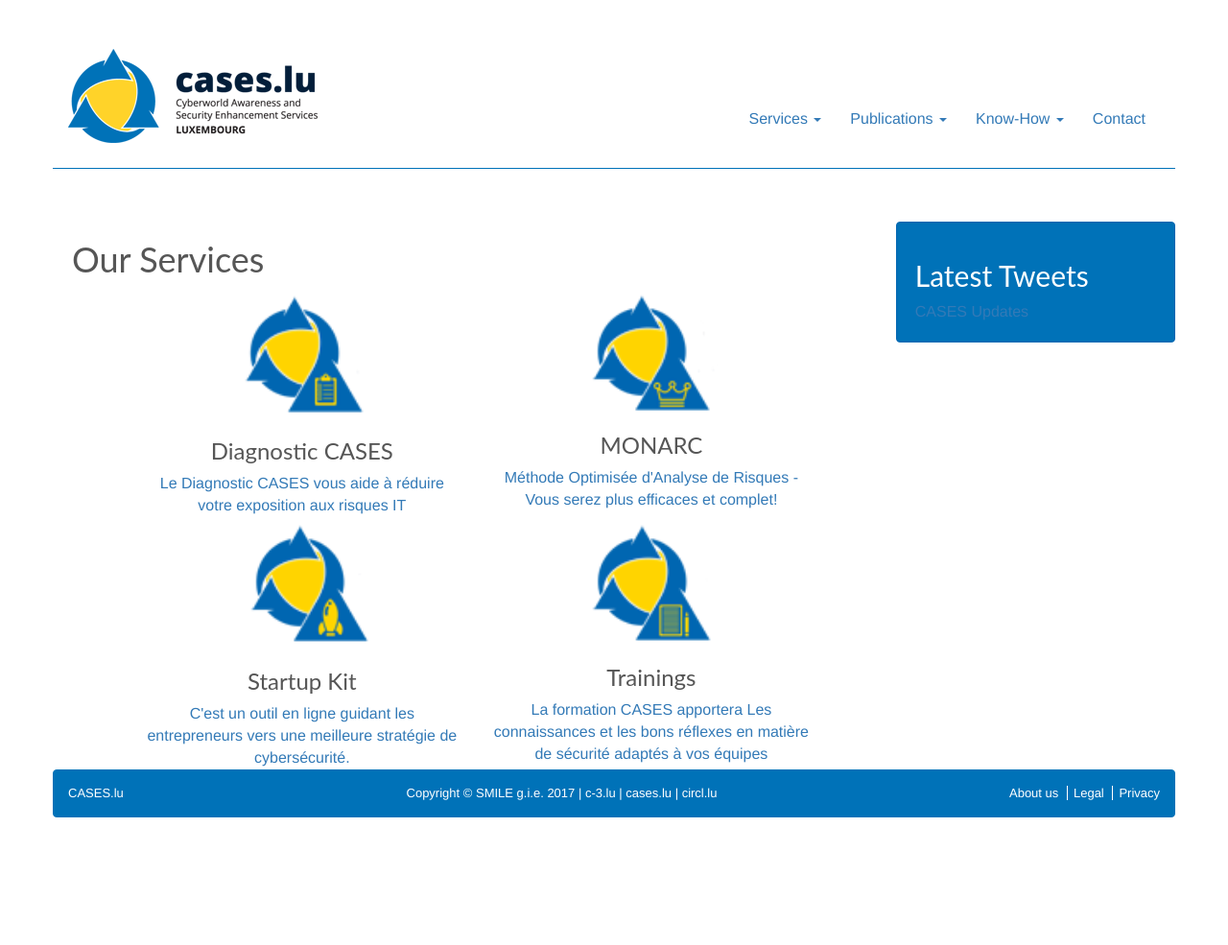
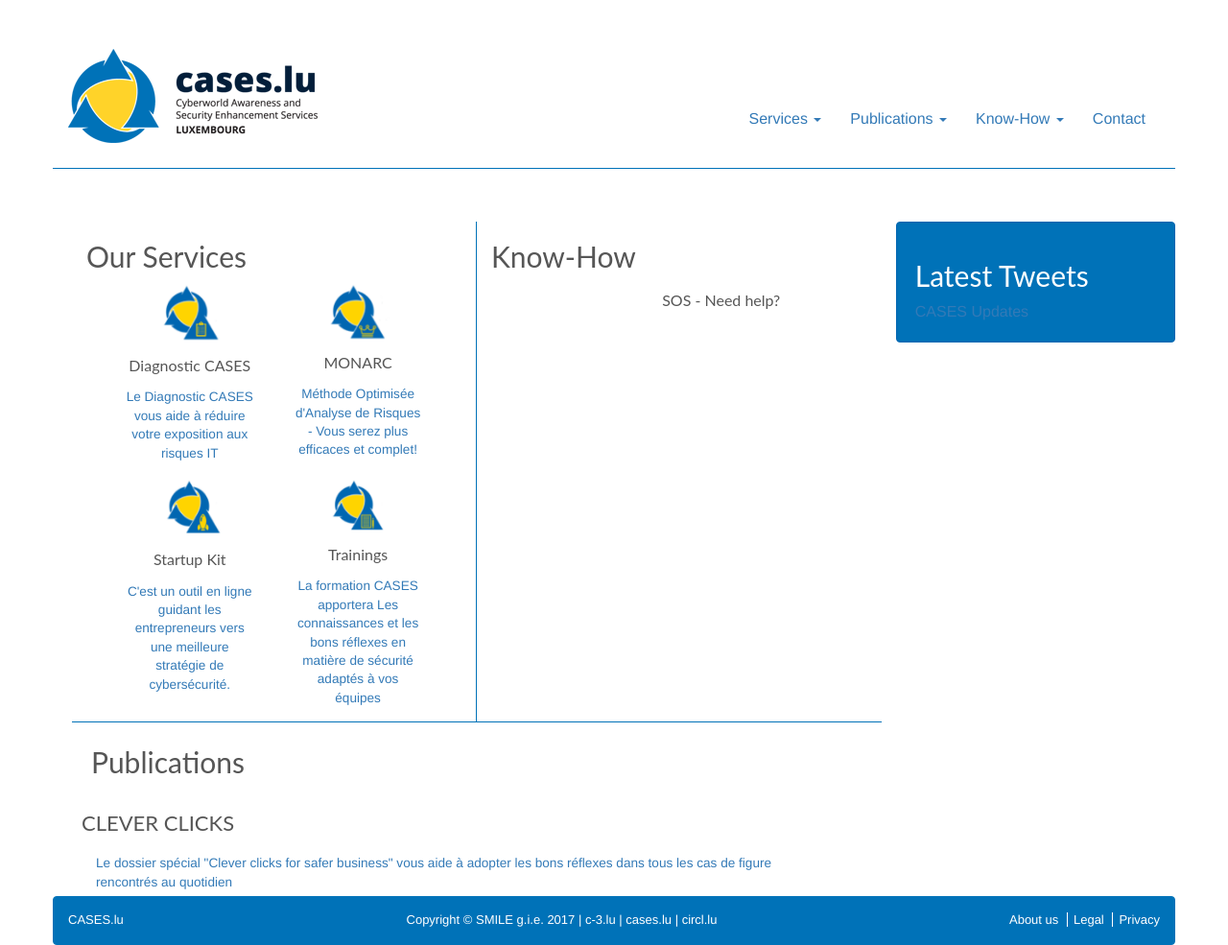
Before and after one commit to NC3-LU/cases_web, a Jekyll site: the page built from index.md, in a window 1280 px wide. Shown: the whole page at 96% size. Built offline with Jekyll 4.4.1, drawn with Linux system fonts in a browser that asks for light colours; comment, search, counter and statistics services are not loaded; before the commit the page ends 900 px from its top, so only the background shows below that.

Commit message:
added publications to home page and short tag to publications

```diff
--- a/_layouts/home.html
+++ b/_layouts/home.html
@@ -2,11 +2,13 @@
 layout: default
 ---
 
-<div class="row-fluid row-fluid--padding">
+<div class="row-fluid row-fluid--padding ">
 <div class="col-md-9">
 
+  <div class="col-md-6 col-delimiter">
+
     <div class="row-fluid">
-    <h1>Our Services</h1>
+    <h2>Our Services</h2>
     {% if site.services %}
     <div class="text-center">
     {% assign counter=false %}
@@ -16,14 +18,14 @@
           <div class="col-md-1">
           </div>
           {% endif %}
-          <a href="{{ service.url }}" alt="{{ service.title }}">
+          <a href="{{ service.url }}" alt="{{ service.title | escape }}">
           <div class="col-md-5">
               {% if service.logo %}
-                  <img src="{{ service.logo }}" alt="{{ service.title }}" /><br>
+                  <img src="{{ service.logo }}" alt="{{ service.title | escape }}" width=72px /><br>
               {% endif %}
-              <h4>{{ service.title }}</h4>
+              <h6>{{ service.title }}</h6>
               {% if service.short %}
-              {{ service.short }}
+              <p class="small">{{ service.short | escape }}</p>
               {% endif %}
           </div>
           </a>
@@ -37,35 +39,73 @@
     </div>
     {% endif %}
     </div>
+  </div>
+
+
+
+
+  <div class="col-md-6">
+    <h2>Know-How</h2>
+  </div>
+  <div class="text-center">
+  {% assign counter=false %}
+  {% for article in ((site.knowhow | sort 'title') | limit: 4 ) %}
+      {% if counter==false %}
+      <div class="row">
+        <div class="col-md-1">
+        </div>
+        {% endif %}
+        <a href="{{ article.url }}" alt="{{ article.title | escape }}">
+        <div class="col-md-5">
+            {% if article.logo %}
+                <img src="{{ article.logo }}" alt="{{ article.title | escape }}" width=72px /><br>
+            {% endif %}
+            <h6>{{ article.title }}</h6>
+            {% if article.short %}
+            <p class="small">{{ service.short | escape }}</p>
+            {% endif %}
+        </div>
+        </a>
+        {% if counter==true %}
+      </div>
+      {% assign counter=false %}
+      {% else %}
+      {% assign counter=true %}
+      {% endif %}
+    </div>
+  {% endfor %}
+  </div>
 
 
 
 
 
 
-    {% comment %}
-    CURRENTLY NOT NEEDED!
-    <div class="row">
-      <h1 class="page-heading">News</h1>
+    <div class="row-fluid row-fluid--padding row-top-delimiter">
+      <div class="col-md-12">
+      <h2 class="page-heading">Publications</h2>
 
       {{ content }}
 
-      <ul class="post-list">
-        {% for post in site.posts %}
-          <li>
-            {% assign date_format = site.minima.date_format | default: "%b %-d, %Y" %}
-            <span class="post-meta">{{ post.date | date: date_format }}</span>
-
-            <h2>
-              <a class="post-link" href="{{ post.url | relative_url }}">{{ post.title | escape }}</a>
-            </h2>
-          </li>
+        {% for publication in site.publications %}
+          {% if publication.menutitle %}
+          <div class="row row-fluid--padding">
+            <a class="post-link" href="{{ publication.url | relative_url }}">
+              <div class="row-fluid"><h3>
+                {{ publication.title | escape }}
+              </h3></div>
+              <div class="row-fluid">
+                <div class"col-md-1"></div>
+                <div class="col-md-11 small">
+                {{ publication.short | escape }}
+                </div>
+              </div>
+            </a>
+          </div>
+          {% endif %}
         {% endfor %}
-      </ul>
-
-      <p class="rss-subscribe">subscribe <a href="{{ "/feed.xml" | relative_url }}">via RSS</a></p>
+      </div>
     </div>
-    {% endcomment %}
 
 
 
--- a/_publications/cleverclicks.markdown
+++ b/_publications/cleverclicks.markdown
@@ -2,6 +2,7 @@
 layout: post
 title:  "Clever Clicks"
 menutitle:  "Clever Clicks"
+short: "Le dossier spécial \"Clever clicks for safer business\" vous aide à adopter les bons réflexes dans tous les cas de figure rencontrés au quotidien"
 ---
 L'informatique est un élément essentiel à l'activité commerciale de toutes les entreprises.
 
--- a/assets/styles.css
+++ b/assets/styles.css
@@ -54,6 +54,12 @@
 }
 ul {
 	margin-left: 35px;
+}
+.col-delimiter {
+	border-right: 1px solid rgb(0,114,184);
+}
+.row-top-delimiter {
+	border-top: 1px solid rgb(0,114,184);
 }
 .menubarpadding{
 	padding-bottom: 5px;
```
